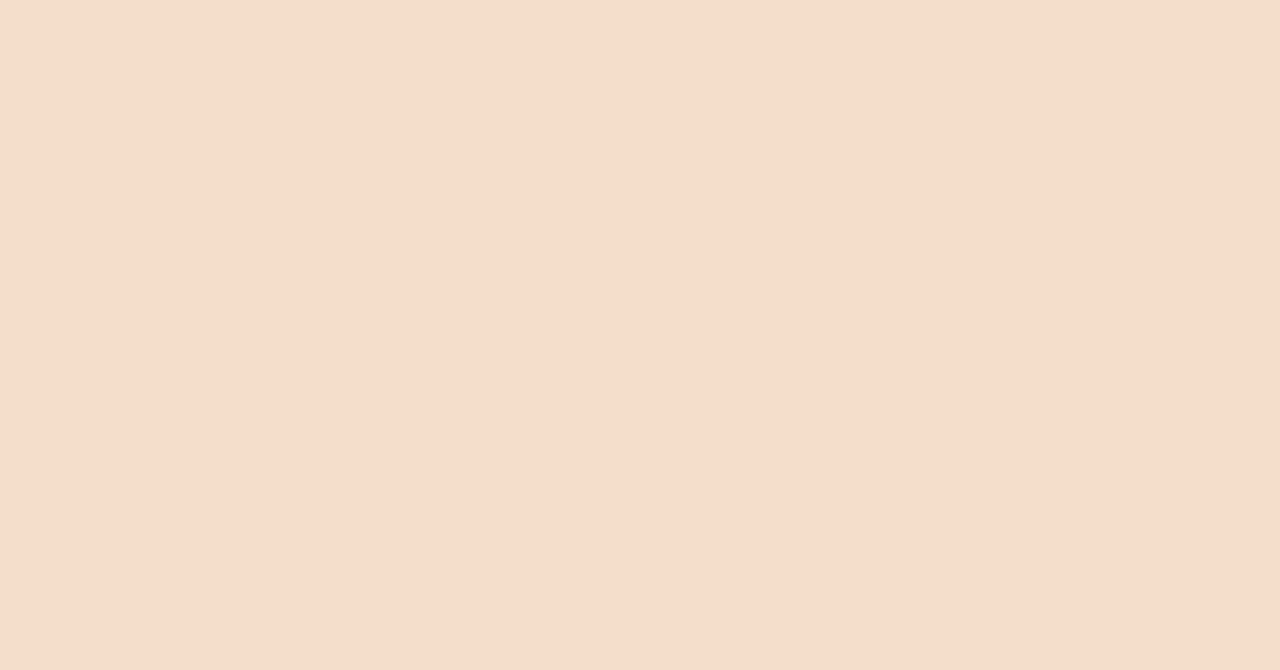
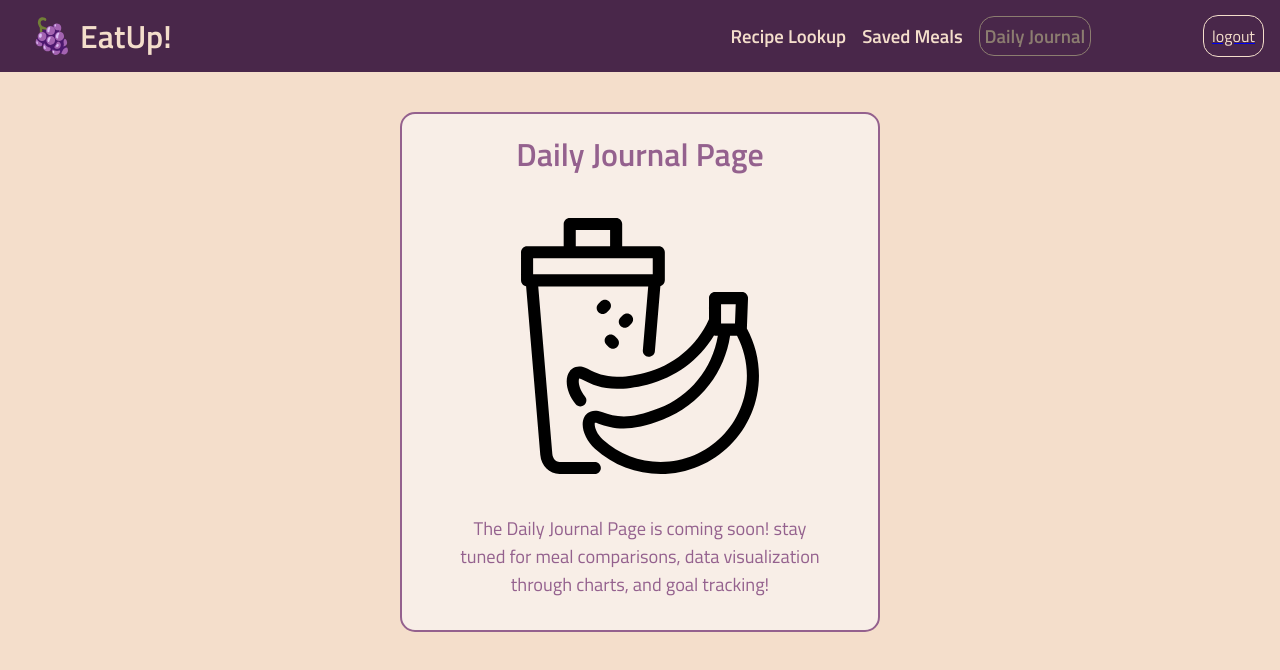
Before and after one commit to JamesZuliani/EatUp-Client, a React (Create React App) app: page /journal in a window 1280 px wide. Before the commit this address had no page. Shown: the top 670 px of the page. Built offline with nearby package versions, Linux system fonts and the light colour scheme.

Commit message:
Final styling complete, Journal 'coming soon' page complete

```diff
--- a/src/App.js
+++ b/src/App.js
@@ -5,6 +5,7 @@ import React, {useState} from "react";
 import HomePage from "./pages/HomePage/HomePage"
 import RecipePage from "./pages/RecipePage/RecipePage";
 import SavedMealsPage from "./pages/SavedMealsPage/SavedMealsPage";
+import JournalPage from "./pages/JournalPage/JournalPage"
 import "./App.scss";
 
 
@@ -21,6 +22,7 @@ function App() {
         <Route path="/" element={<HomePage setUserId={setUserId}/>} />
         <Route path="/recipes" element={<RecipePage />} />
         <Route path="/saved-meals" element={<SavedMealsPage savedMeals={savedMeals} setSavedMeals={setSavedMeals} userId={userId}/>} />
+        <Route path="/journal" element={<JournalPage />} />
       </Routes>
     </BrowserRouter>
   );
--- a/src/components/DashBoard/DashBoard.js
+++ b/src/components/DashBoard/DashBoard.js
@@ -1,6 +1,7 @@
 import { Link } from "react-router-dom";
 import Bowl from "../../assests/images/bowl-svgrepo-com.svg";
 import Meal from "../../assests/images/healthy-nutrition-svgrepo-com.svg";
+import Soon from "../../assests/images/nutrionist-svgrepo-com.svg";
 import "./DashBoard.scss";
 
 export default function DashBoard() {
@@ -46,6 +47,24 @@ export default function DashBoard() {
             </div>
           </div>
         </div>
+        <div className="feature-container">
+          <Link to="/journal" className="sub-title__link">
+            <h3 className="sub-title">The Journal Page!</h3>
+          </Link>
+          <div className="feature">
+            <div className="feature__text feature__text--journal">
+              <p className="feature__paragraph">
+                The daily journal feature allows you to log your meals, and
+                produces dynamic charts for you to understand your daily uptake!
+              </p>
+              <img className="feature__image" src={Soon} alt="feature" />
+              <p className="feature__paragraph">
+                This feature is coming soon in the phase-2 rollout, stay tuned
+                for more nutrition focused content!
+              </p>
+            </div>
+          </div>
+        </div>
       </div>
     </div>
   );
--- a/src/components/DashBoard/DashBoard.scss
+++ b/src/components/DashBoard/DashBoard.scss
@@ -84,11 +84,9 @@
         display: flex;
         justify-content: space-evenly;
 
-
-        // @include tablet {
-        //     flex-direction: column;
-        //     align-items: center;
-
-        // }
+        &--journal {
+            width: 90%;
+            margin: 0 auto;
+        }
     }
 }
--- a/src/components/Header/Header.js
+++ b/src/components/Header/Header.js
@@ -25,6 +25,9 @@ export default function Header({ handleLogOut }) {
           <NavLink to="/saved-meals" className="nav__item">
             <h3 className="nav__link">Saved Meals</h3>
           </NavLink>
+          <NavLink to="/journal" className="nav__item">
+            <h3 className="nav__link">Daily Journal</h3>
+          </NavLink>
         </nav>
       </div>
       <Link to="/" className="logout-link">
--- a/src/components/Header/Header.scss
+++ b/src/components/Header/Header.scss
@@ -57,6 +57,21 @@
     color: $sand;
     margin: 1rem 0;
     text-align: center;
+    align-self: center;
+    transition: all;
+    -webkit-transition: 0.5s;
+    transition-timing-function: ease;
+
+
+    &:hover {
+      font-size: 1.1rem;
+      transition: all;
+      -webkit-transition: 0.5s;
+      transition-timing-function: ease;
+
+    }
+
+
 
     @include tablet {
       margin-right: 1rem;
@@ -79,3 +94,14 @@
     margin: 0 1rem;
   }
 }
+
+.active {
+  border: 1px solid #8c7d70;
+  border-radius: 15px;
+  padding: 0.3rem;
+  color: #8c7d70;
+
+  &:hover {
+    font-size: 1rem;
+  }
+}
--- a/src/components/Login/Login.scss
+++ b/src/components/Login/Login.scss
@@ -27,6 +27,12 @@
     font-weight: 600;
     align-self: center;
     margin: 1rem 0;
+
+    &:hover {
+      cursor: pointer;
+      color: $eggplant;
+      border-color: $eggplant;
+    }
   }
 }
 
--- a/src/components/RecipeLookup/RecipeLookup.scss
+++ b/src/components/RecipeLookup/RecipeLookup.scss
@@ -35,6 +35,12 @@
     color: $grape;
     background-color: $shell;
     font-weight: 600;
+
+    &:hover {
+      cursor: pointer;
+      color: $eggplant;
+      border-color: $eggplant;
+    }
   }
 }
 
--- /dev/null
+++ b/src/pages/JournalPage/JournalPage.js
@@ -0,0 +1,16 @@
+import Header from "../../components/Header/Header";
+import Shake from "../../assests/images/healthy-shakes-svgrepo-com.svg"
+import "./JournalPage.scss"
+
+export default function JournalPage() {
+  return (
+    <>
+      <Header />
+      <div className="coming-soon">
+        <h1 className="coming-soon__title">Daily Journal Page</h1>
+        <img className="coming-soon__image" src={Shake} alt="feature-journal"></img>
+        <p className="coming-soon__description">The Daily Journal Page is coming soon! stay tuned for meal comparisons, data visualization through charts, and goal tracking!</p>
+      </div>
+    </>
+  );
+}
--- /dev/null
+++ b/src/pages/JournalPage/JournalPage.scss
@@ -0,0 +1,36 @@
+@use "../../styles/partials/mixins" as *;
+@use "../../styles/partials/typography" as *;
+@use "../../styles/partials/variables" as *;
+
+.coming-soon {
+    width: 30rem;
+    margin: 2.5rem auto;
+    border: 2px solid $grape;
+    border-radius: 15px;
+    background-color: $shell;
+
+    padding: 0 1rem 1rem 1rem;
+    display: flex;
+    flex-direction: column;
+    align-items: center;
+
+    &__title {
+        color: $grape;
+        text-align: center;
+        margin: 1rem 0;
+    }
+
+    &__image {
+        width: 16rem;
+        margin: 1.5rem 0;
+    }
+
+    &__description {
+        color: $grape;
+        width: 82%;
+        margin: 1rem 0;
+        font-size: 1.15rem;
+        text-align: center;
+
+    }
+}
--- a/src/pages/RecipePage/RecipePage.js
+++ b/src/pages/RecipePage/RecipePage.js
@@ -20,10 +20,20 @@ export default function RecipePage() {
       <Header />
       <div className="recipe-page">
         <div className="sub-nav">
-          <h4 onClick={handleShowRecipeLookup} className="sub-nav__item">
+          <h4
+            onClick={handleShowRecipeLookup}
+            className={
+              showRandomRecipes ? "sub-nav__item" : "sub-nav__item active-tab"
+            }
+          >
             Recipe Lookup
           </h4>
-          <h4 onClick={handleShowRandomRecipes} className="sub-nav__item">
+          <h4
+            onClick={handleShowRandomRecipes}
+            className={
+              showRandomRecipes ? "sub-nav__item active-tab" : "sub-nav__item"
+            }
+          >
             Random Recipe
           </h4>
         </div>
--- a/src/pages/RecipePage/RecipePage.scss
+++ b/src/pages/RecipePage/RecipePage.scss
@@ -4,25 +4,43 @@
 
 .recipe-page {
     background-color: $sand;
-    padding-top: 2rem;
+    // padding-top: 2rem;
 }
 
 .sub-nav {
     display: flex;
     justify-content: center;
+    margin-bottom: 2rem;
 
     &__item {
-        margin: 1rem;
         padding: 0.5rem;
-        border: 2px solid $grape;
-        border-radius: 15px;
+        border: 1px solid $grape;
+        border-bottom-right-radius: 2px;
+        border-bottom-left-radius: 2px;
         color: $grape;
         background-color: $shell;
+        width: 50%;
+        text-align: center;
 
         &:hover {
-            border: 2px solid $eggplant;
+            border: 1px solid $eggplant;
             color: $eggplant;
             cursor: pointer;
         }
+
+        @include tablet {
+            font-size: 1.2rem;
+        }
     }
 }
+
+.active-tab {
+    background-color: $sand;
+    border: none;
+    color: $grape;
+
+    &:hover {
+        border:none;
+        color: $grape;
+    }
+}
```
Also changed, not shown: src/assests/images/healthy-shakes-svgrepo-com.svg (added), src/assests/images/nutrionist-svgrepo-com.svg (added).
